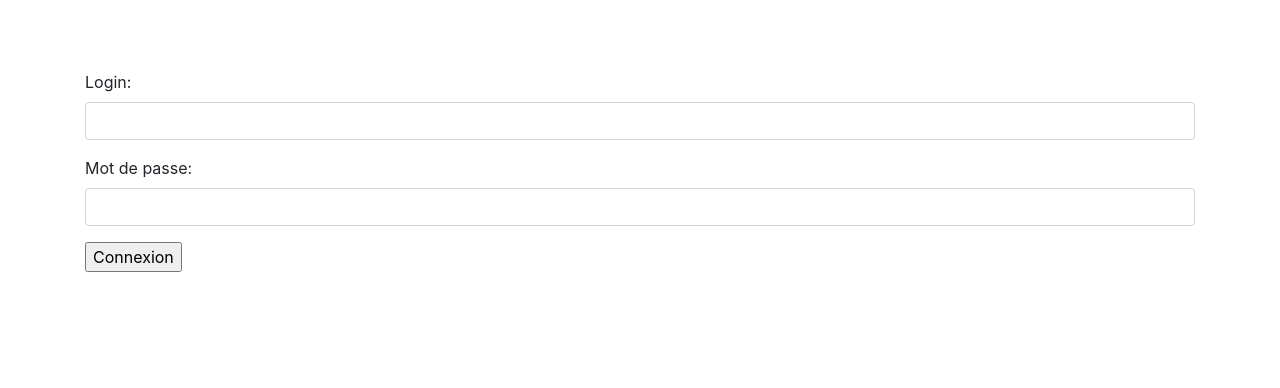
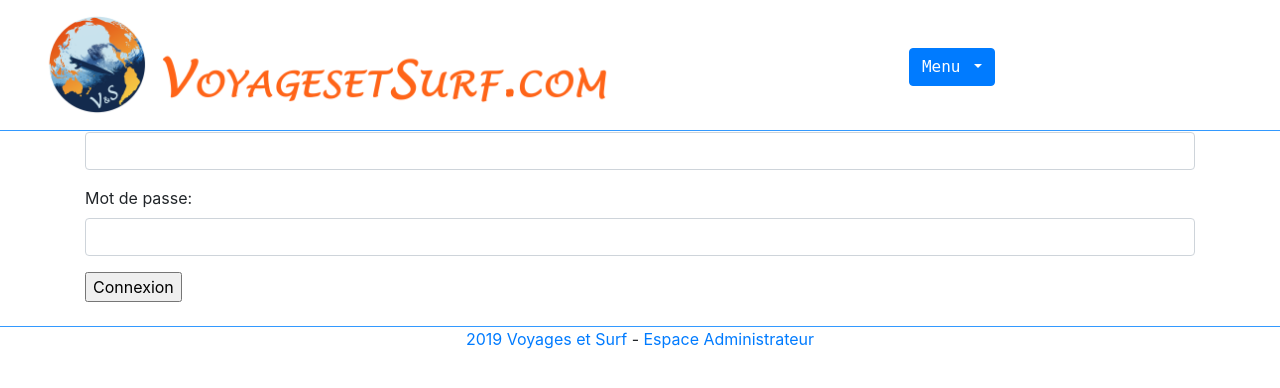
Before and after one commit to michelre/P5, a PHP site: template src/view/login.php in a window 1280 px wide. Shown: the top 388 px of the page. Run offline with PHP 8.4, Linux system fonts and the light colour scheme; the template is opened without the code that fills it, so the values that code supplies are empty; some libraries are stand-ins or nearby versions.

```diff
--- a/index.php
+++ b/index.php
@@ -39,7 +39,6 @@ $klein->respond('GET', '/public/[*]', function ($request, $response) {
     $response->header('Content-Type', $mimeType);
     return file_get_contents($file);
 });
-
 $klein->dispatch();
 /*function checkAuthentication()
 {
--- a/src/public/css/style.css
+++ b/src/public/css/style.css
@@ -1,5 +1,5 @@
 body{
-    padding-top: 70px;
+    padding-top: 100px;
 }
 
 .container {
@@ -16,6 +16,8 @@ h1{
 h2{
     padding:20px;
 }
+
+
 
 .navbar{
     position: fixed;
@@ -59,10 +61,16 @@ h2{
     font-size: 1.2em;
 }
 
-/*POPUP*/
+.form-body
+{
+
+  width: 70px;
+
+}
+/*POPUP
 #popup {
   display: none;
-}
+}*/
 
 footer {
     height: 50px;
--- a/src/public/js/Carte.js
+++ b/src/public/js/Carte.js
@@ -11,6 +11,8 @@ class Carte {
     L.tileLayer('https://{s}.tile.openstreetmap.org/{z}/{x}/{y}.png', {
       attribution: '&copy; <a href="https://www.openstreetmap.org/copyright">OpenStreetMap</a> contributors'
     }).addTo(this.map);
+
+    this.initMarkers();
   }
 
   initMarkers() {
--- a/src/view/login.php
+++ b/src/view/login.php
@@ -8,6 +8,24 @@
     <link href="/public/css/style.css" rel="stylesheet">
     <title>Login</title>
 </head>
+<header>
+    <div class="row">
+        <nav class="navbar">
+            <div class="title col-lg-6">
+                <a href="http://voyagesetsurf.com/"><img class="img-fluid" src="/public/images/logo.png" alt="logo"></a>
+            </div>
+            <div class="dropdown col-lg-6 col-xs-1">
+                <button class="btn btn-primary dropdown-toggle" type="button" data-toggle="dropdown">
+                    Menu
+                </button>
+                <div class="dropdown-menu">
+                    <a class="dropdown-item" href="/">Accueil</a>
+
+                </div>
+            </div>
+        </nav>
+    </div>
+</header>
 <body>
 
 <div class="container">
@@ -24,7 +42,12 @@
 
     </form>
 </div>
-
+<br>
+<footer>
+    <p><a href="http://voyagesetsurf.com/"> 2019 Voyages et Surf</a> -
+        <a href="/login">Espace Administrateur</a>
+    </p>
+</footer>
 
 
 <script src="https://ajax.googleapis.com/ajax/libs/jquery/1.11.3/jquery.min.js"></script>
```
Also changed, not shown: src/view/home.php (+7 -10 lines).
